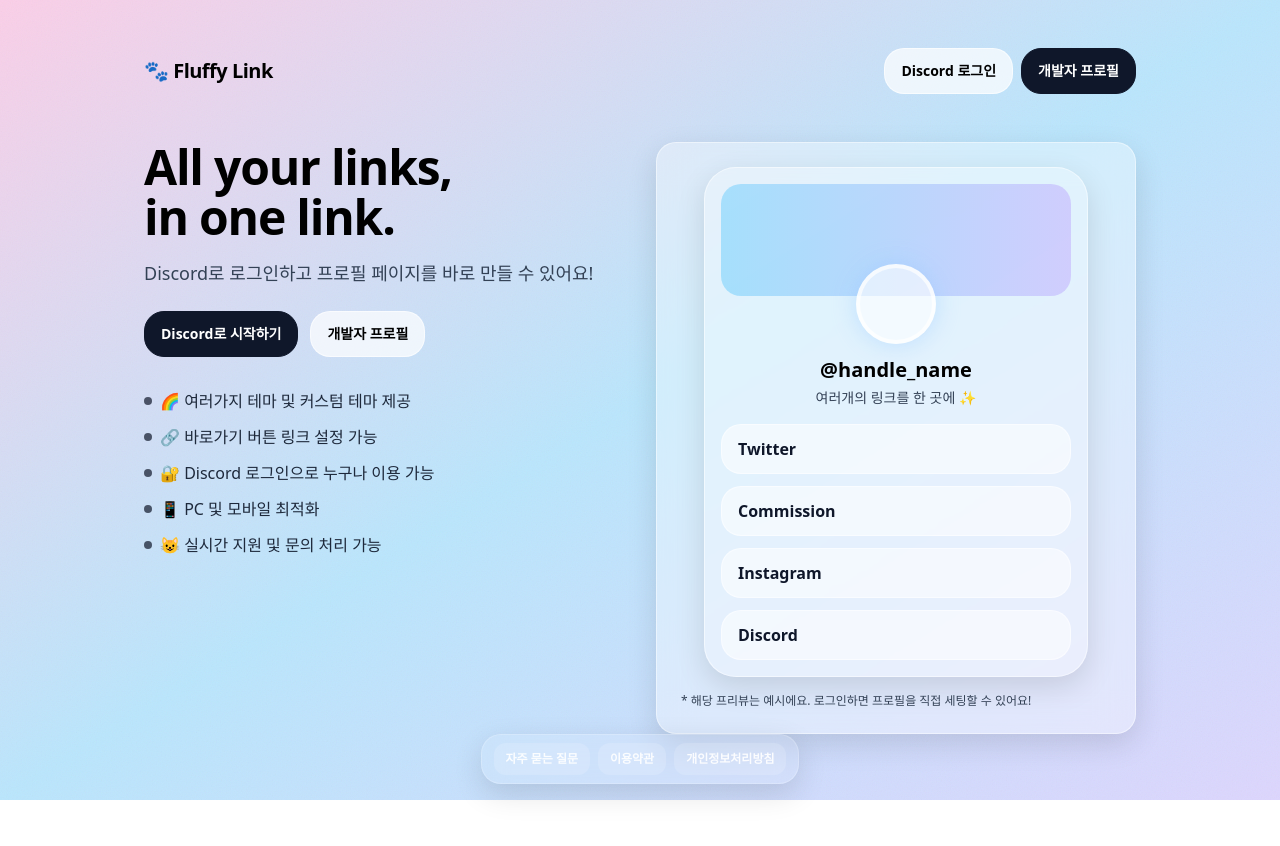
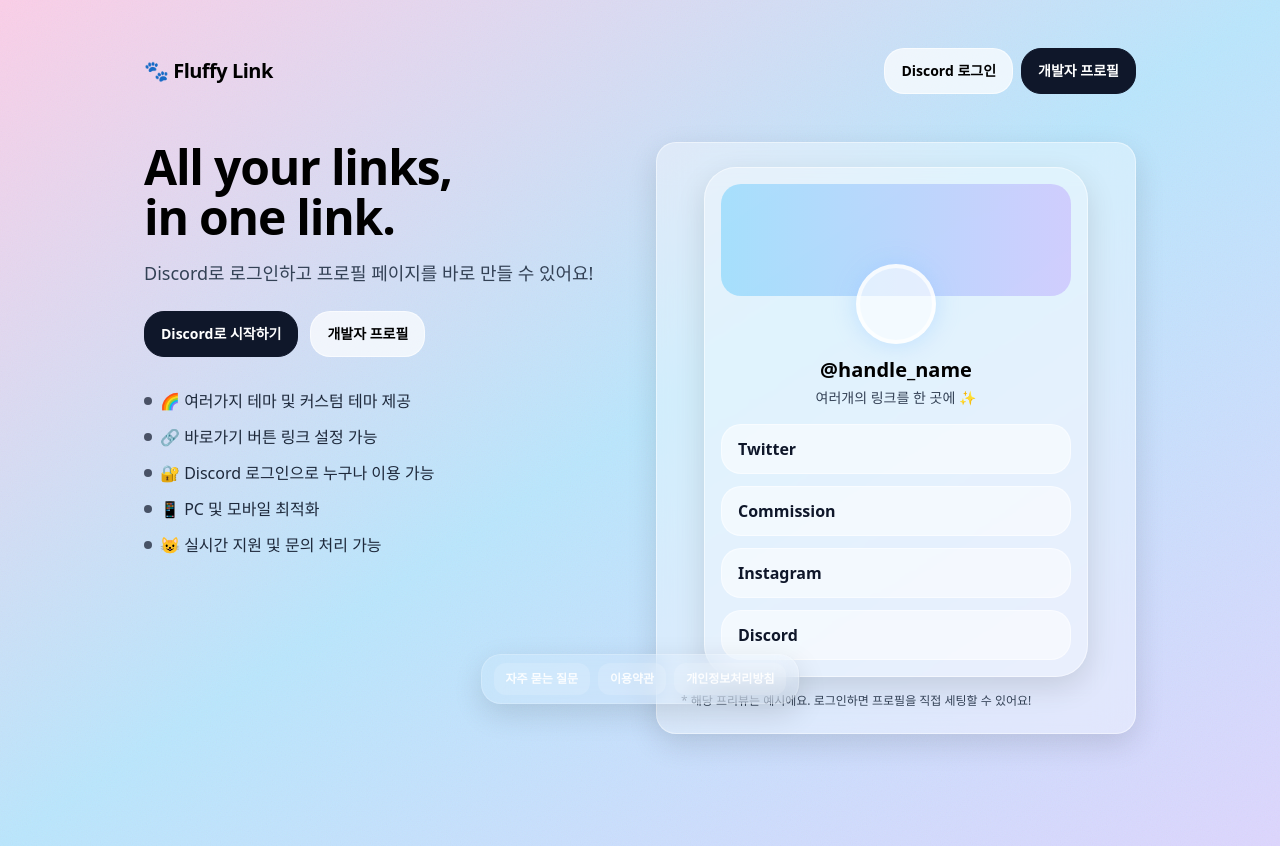
Before and after one commit to CLOUD-FUR/furry-link-profile, a Next.js app: page / in a window 1280 px wide. Before the commit the page ends 800 px from the top, so only its background shows below. Built offline with nearby package versions, Linux system fonts and the light colour scheme; no server answers; a web font is replaced by a local one.

Commit message:
layout edited

```diff
--- a/app/login/page.tsx
+++ b/app/login/page.tsx
@@ -5,7 +5,7 @@
   return (
     <div className="min-h-screen bg-gradient-to-br from-sky-200 via-pink-200 to-violet-200 relative overflow-hidden">
       <div className="absolute inset-0 noise opacity-40" />
-      <Container className="relative py-16">
+      <Container className="relative py-16 pb-28">
         <GlassCard className="bg-white/45 border-white/50 p-8">
           <h1 className="text-3xl font-black tracking-tight">Discord로 로그인</h1>
           <p className="mt-2 text-slate-700">
--- a/app/page.tsx
+++ b/app/page.tsx
@@ -4,7 +4,7 @@
   return (
     <div className="min-h-screen bg-gradient-to-br from-pink-200 via-sky-200 to-violet-200 relative overflow-hidden">
       <div className="absolute inset-0 noise opacity-40" />
-      <Container className="relative py-12">
+      <Container className="relative py-12 pb-28">
         <header className="flex items-center justify-between gap-4">
           <div className="font-black tracking-tight text-xl">🐾 Fluffy Link</div>
           <nav className="flex items-center gap-2">
--- a/components/LegalButtons.tsx
+++ b/components/LegalButtons.tsx
@@ -13,7 +13,7 @@
   if (!shouldShow) return null;
 
   return (
-    <div className="fixed bottom-4 left-0 right-0 z-50 px-4">
+    <div className="fixed bottom-20 left-0 right-0 z-50 px-4 sm:bottom-24">
       <div className="mx-auto flex w-fit items-center gap-2 rounded-2xl border border-white/20 bg-white/10 px-3 py-2 backdrop-blur-md shadow-soft">
         <a
           href="/questions"
```
Also changed, not shown: 1 other file (tests, documents, lock files or other folders).
